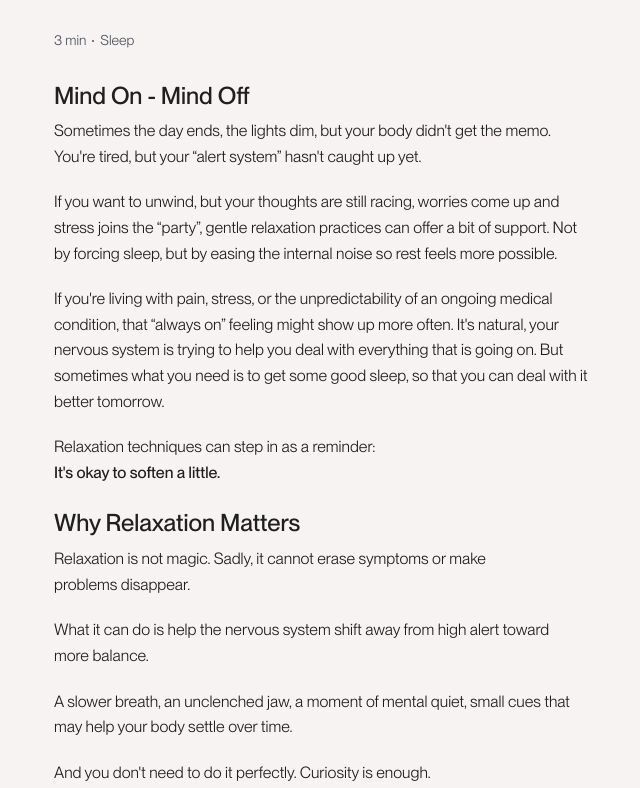
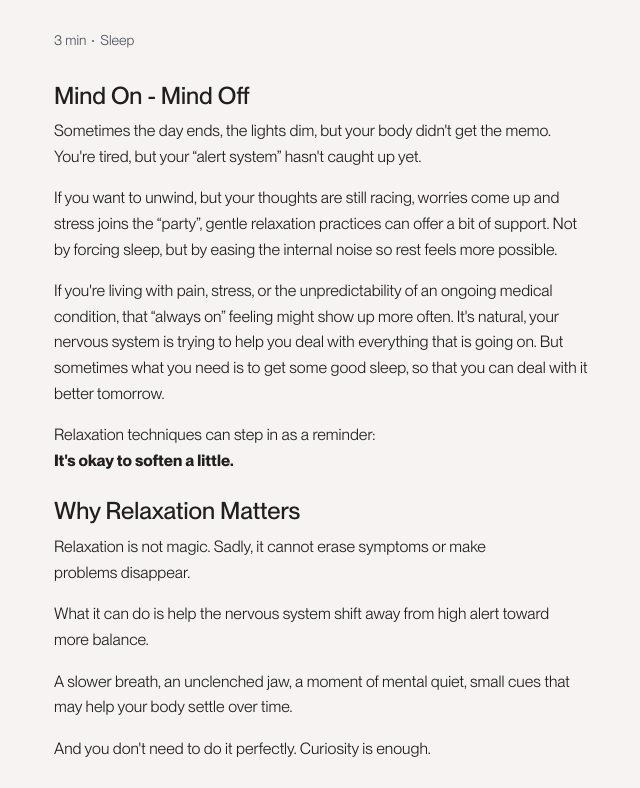
Before and after one commit to harelpanker/remepy_static_content, a website built with Vite: page articles/relaxation.html in a window 1280 px wide. Shown: the top 788 px of the page, without its empty margins (316-956 px from the left). Built offline with nearby package versions, Linux system fonts and the light colour scheme.

Commit message:
small-ui-fix

```diff
--- a/src/style.css
+++ b/src/style.css
@@ -230,7 +230,7 @@ article {
   }
 
   & strong {
-    font-weight: 500;
+    font-weight: 600;
   }
 
   & a {
@@ -257,8 +257,7 @@ article {
   & p,
   & ul,
   & ol {
-    /*margin-top: 1rem;*/
-    margin-bottom: 1.25rem;
+    margin-bottom: 1rem;
     font-size: 1rem;
   }
 
```
